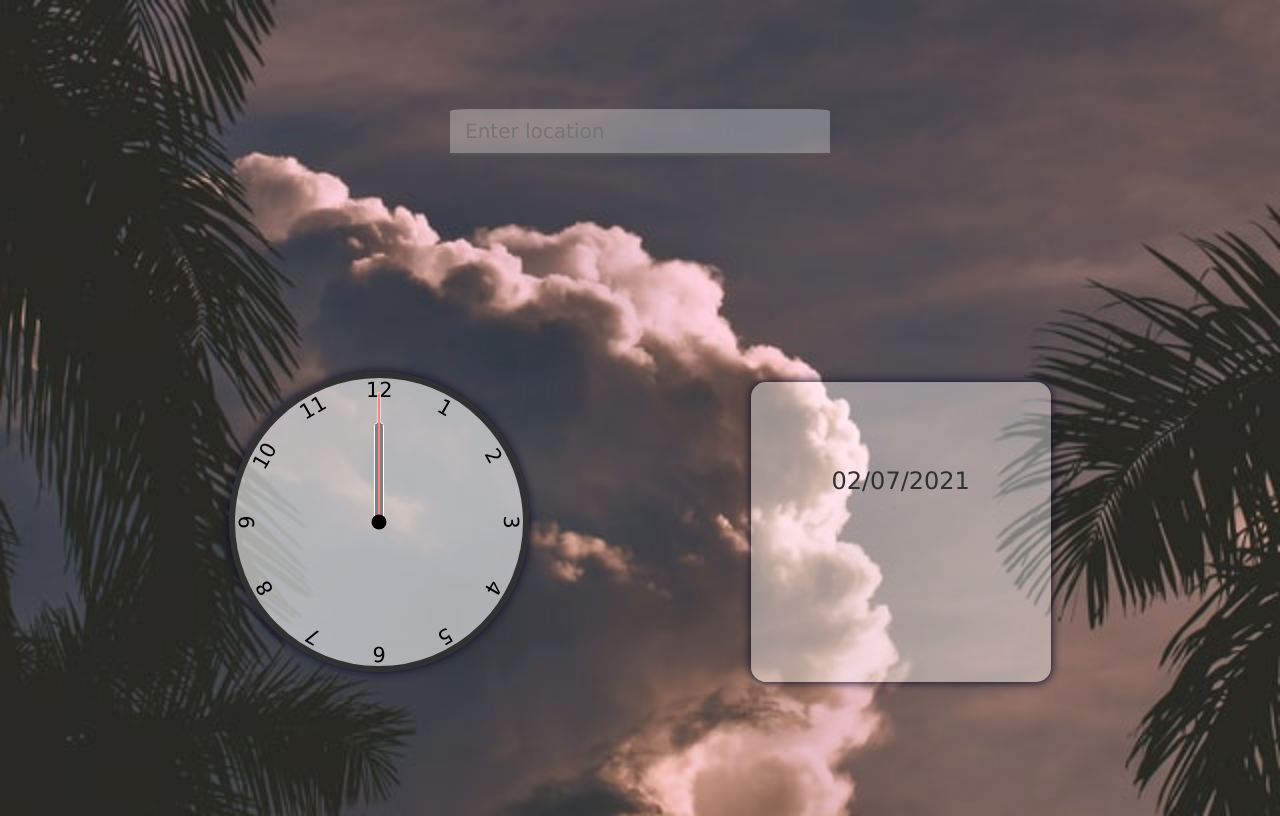
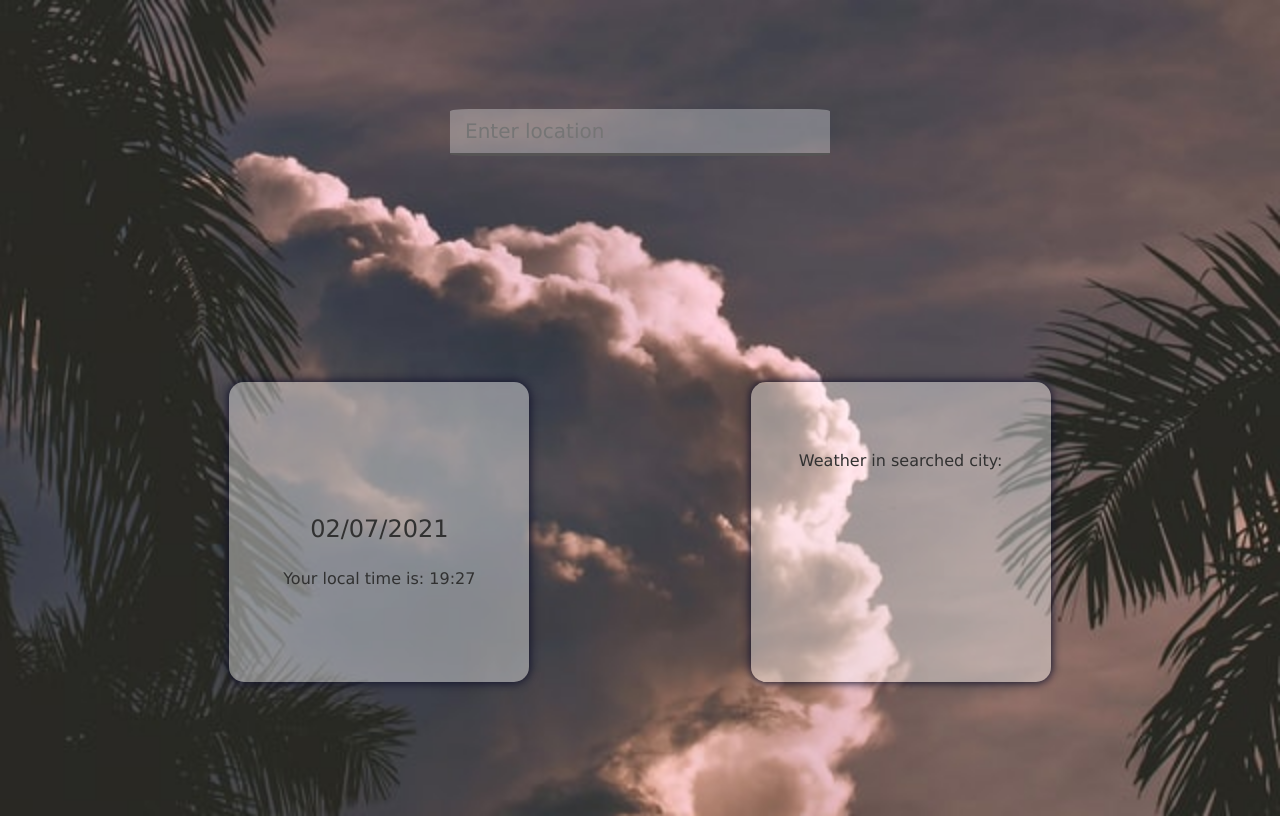
Before and after one commit to AdBorkowska/Time-and-weather-widgets, a plain HTML site: page index.html in a window 1280 px wide. Drawn offline with Linux system fonts and the light colour scheme.

Commit message:
changed time widget

```diff
--- a/index.html
+++ b/index.html
@@ -15,26 +15,15 @@
     </header>
     <main>
     <div class="widgets">
-    <div class="clock">
-        <div class="hand" id="hour"></div>
-        <div class="hand" id="minute"></div>
-        <div class="hand" id="second"></div>
-        <div class="number number1">1</div>
-        <div class="number number2">2</div>
-        <div class="number number3">3</div>
-        <div class="number number4">4</div>
-        <div class="number number5">5</div>
-        <div class="number number6">6</div>
-        <div class="number number7">7</div>
-        <div class="number number8">8</div>
-        <div class="number number9">9</div>
-        <div class="number number10">10</div>
-        <div class="number number11">11</div>
-        <div class="number number12">12</div>
+    <div class="time">
+        <div id="cityName" class="date"><span id="city"></span><span id="country"></span></div>
+        <div class="date" id="date"></div>
+        <div class="timeResult" id="localTime"></div>
+        <div class="timeResult" id="searchedTime"></div>
     </div>
 
     <div class="weather">
-        <div class="date" id="date"></div>
+        <p>Weather in searched city:</p>
         <div id="showWX" class="temp"></div>
         <div id="showdescription" class="description"></div>
         <div id="weather-icon"></div>
--- a/script.js
+++ b/script.js
@@ -1,29 +1,16 @@
-//clock
-
-/*setInterval(setClock, 1000)
-
-const hourHand = document.getElementById("hour")
-const minuteHand = document.getElementById("minute")
-const secondHand = document.getElementById("second")
-
-function setClock() {
-    const currentDate = new Date();
-    const secondsRatio = currentDate.getSeconds() / 60;
-    const minutesRatio = (secondsRatio + currentDate.getMinutes()) / 60;
-    const hoursRatio = (minutesRatio + currentDate.getHours()) / 12;
-    setRotation(secondHand, secondsRatio)
-    setRotation(minuteHand, minutesRatio)
-    setRotation(hourHand, hoursRatio)
+//local time
+function getTime() {
+    const dateObj = new Date;
+    let time = dateObj.getHours() + ":" + dateObj.getMinutes();
+    document.getElementById("localTime").innerHTML = `Your local time is: ${time}`
 }
 
-function setRotation(element, rotationRatio) {
-    element.style.setProperty('--rotation', rotationRatio * 360)
-}
+setInterval(getTime, 1000);
 
-setClock();*/
+getTime();
 
 //date
-function getTime() {
+function getDate() {
     let dateObj = new Date();
     let month = ('0' + (dateObj.getMonth() + 1)).slice(-2);
     let date = ('0' + dateObj.getDate()).slice(-2);
@@ -32,9 +19,9 @@ function getTime() {
 
     document.getElementById("date").innerHTML = `${d}`;
 }
-setInterval(getTime, 1000);
+setInterval(getDate, 1000);
 
-getTime();
+getDate();
 
 //weather
 const myKey = "af4cddf8ba6d2ac99ba304abc62d2cc7";
@@ -45,45 +32,38 @@ searchCity.addEventListener('keypress', setQuery);
 function setQuery(ev) {
     if (ev.keyCode == 13) {
         getResult(searchCity.value);
+        document.getElementById("city").innerHTML = `${searchCity.value}, `
         console.log(searchCity.value)
     }
 }
 
 function getResult(query) {
     fetch(`https://api.openweathermap.org/data/2.5/weather?q=${query}&appid=${myKey}`)
-.then ((resp) => resp.json())
-.then(function (data) {
-let weather = data["weather"]["0"]["description"]
-let weatherIcon = data["weather"]["0"]["icon"];
-console.log(weather);
+    .then ((resp) => resp.json())
+    .then(function (data) {
+    let weather = data["weather"]["0"]["description"]
+    let weatherIcon = data["weather"]["0"]["icon"];
+    console.log(weather);
+    console.log(data);
     document.getElementById('showWX').innerHTML = `${((data.main.temp - 273.15).toFixed(1))} &#x2103`
     document.getElementById('showdescription').innerHTML = `${weather}`
     document.getElementById('weather-icon').innerHTML = `<img src="http://openweathermap.org/img/wn/${weatherIcon}@2x.png">`;
+    //searched city time: calculating timezone
+    let timezone = data["timezone"]
+    let d = new Date()
+    let localTime = d.getTime()
+    let localOffset = d.getTimezoneOffset() * 60000
+    let utc = localTime + localOffset
+    let selectedCity = utc + (1000 * timezone)
+    var nd = new Date(selectedCity)
+    let currentDate = new Date(nd);
+    console.log(currentDate)
+    //showing results
+    let searchedTime = nd.getHours() + ":" + nd.getMinutes();
+    document.getElementById("searchedTime").innerHTML = `Time for selected city: ${searchedTime}`
+    //searched city name and country
+    let countryCode = data["sys"]["country"];
+    console.log(countryCode);
+    document.getElementById("country").innerHTML = `${countryCode}`
 })
-.then(updateClock)
 }
-
-function updateClock() {
-
-    setInterval(setClock, 1000)
-
-const hourHand = document.getElementById("hour")
-const minuteHand = document.getElementById("minute")
-const secondHand = document.getElementById("second")
-
-function setClock() {
-    const currentDate = new Date();
-    const secondsRatio = currentDate.getSeconds() / 60;
-    const minutesRatio = (secondsRatio + currentDate.getMinutes()) / 60;
-    const hoursRatio = (minutesRatio + currentDate.getHours()) / 12;
-    setRotation(secondHand, secondsRatio)
-    setRotation(minuteHand, minutesRatio)
-    setRotation(hourHand, hoursRatio)
-}
-
-function setRotation(element, rotationRatio) {
-    element.style.setProperty('--rotation', rotationRatio * 360)
-}
-
-setClock();
-}
--- a/styles.css
+++ b/styles.css
@@ -49,84 +49,7 @@ header {
     margin-bottom: 10%;
 }
 
-.clock {
-    width: 300px;
-    height: 300px;
-    background-color: rgba(255,255,255, 0.6);
-    border-radius: 50%;
-    border: 6px solid #313131;
-    position: relative;
-    box-shadow: 0px 0px 10px 1px rgb(19, 19, 44);
-}
-
-.clock .number {
-    --rotation: 0;
-    position: absolute;
-    width: 100%;
-    height: 100%;
-    text-align: center;
-    transform: rotate(var(--rotation));
-    font-size: 1.3rem;
-}
-
-.clock .number1 {--rotation: 30deg}
-.clock .number2 {--rotation: 60deg}
-.clock .number3 {--rotation: 90deg}
-.clock .number4 {--rotation: 120deg}
-.clock .number5 {--rotation: 150deg}
-.clock .number6 {--rotation: 180deg}
-.clock .number7 {--rotation: 210deg}
-.clock .number8 {--rotation: 240deg}
-.clock .number9 {--rotation: 270deg}
-.clock .number10 {--rotation: 300deg}
-.clock .number11 {--rotation: 330deg}
-
-.clock .hand {
-    --rotation: 0;
-    position: absolute;
-    bottom: 50%;
-    left: 50%;
-    background-color: black;
-    border: 1px solid white;
-    border-top-left-radius: 10px;
-    border-top-right-radius: 10px;
-    transform-origin: bottom;
-    z-index: 10;
-    transform: translateX(-50%) rotate(calc(var(--rotation) * 1deg));
-}
-
-.clock::after {
-    content: '';
-    position: absolute;
-    background-color: black;
-    z-index: 11;
-    width: 15px;
-    height: 15px;
-    top: 50%;
-    left:50%;
-    transform: translate(-50%, -50%);
-    border-radius: 50%;
-}
-
-#hour {
-    width: 10px;
-    height: 35%;
-    background-color: black;
-}
-
-#minute {
-    width: 7px;
-    height: 35%;
-    background-color: black;
-}
-
-#second {
-    width: 3px;
-    height: 45%;
-    background-color: red;
-}
-
-.weather {
+.weather, .time {
     margin-top: 20px;
     color: #313131;
     box-shadow: 0px 0px 10px 1px rgb(19, 19, 44);
```
